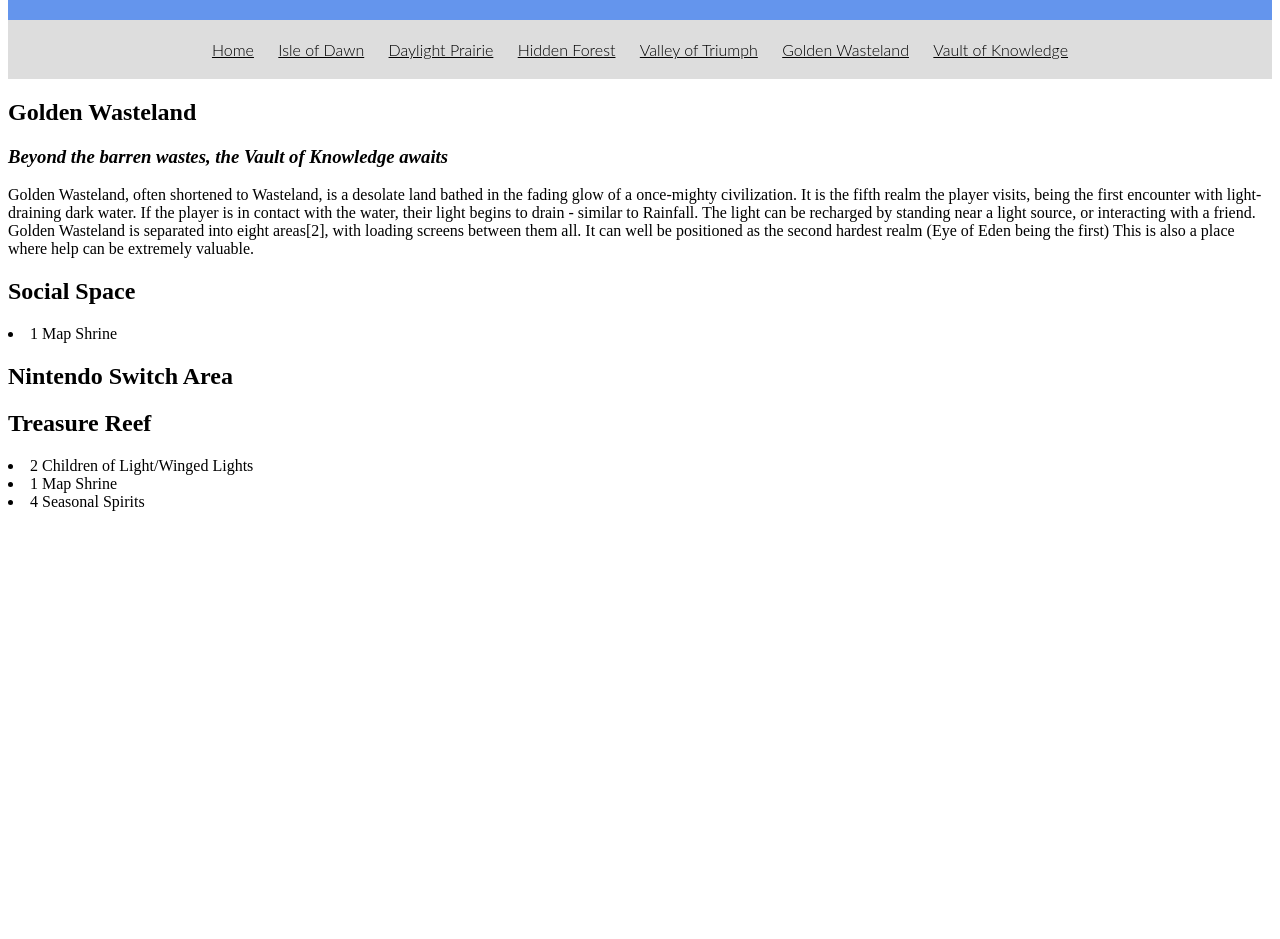
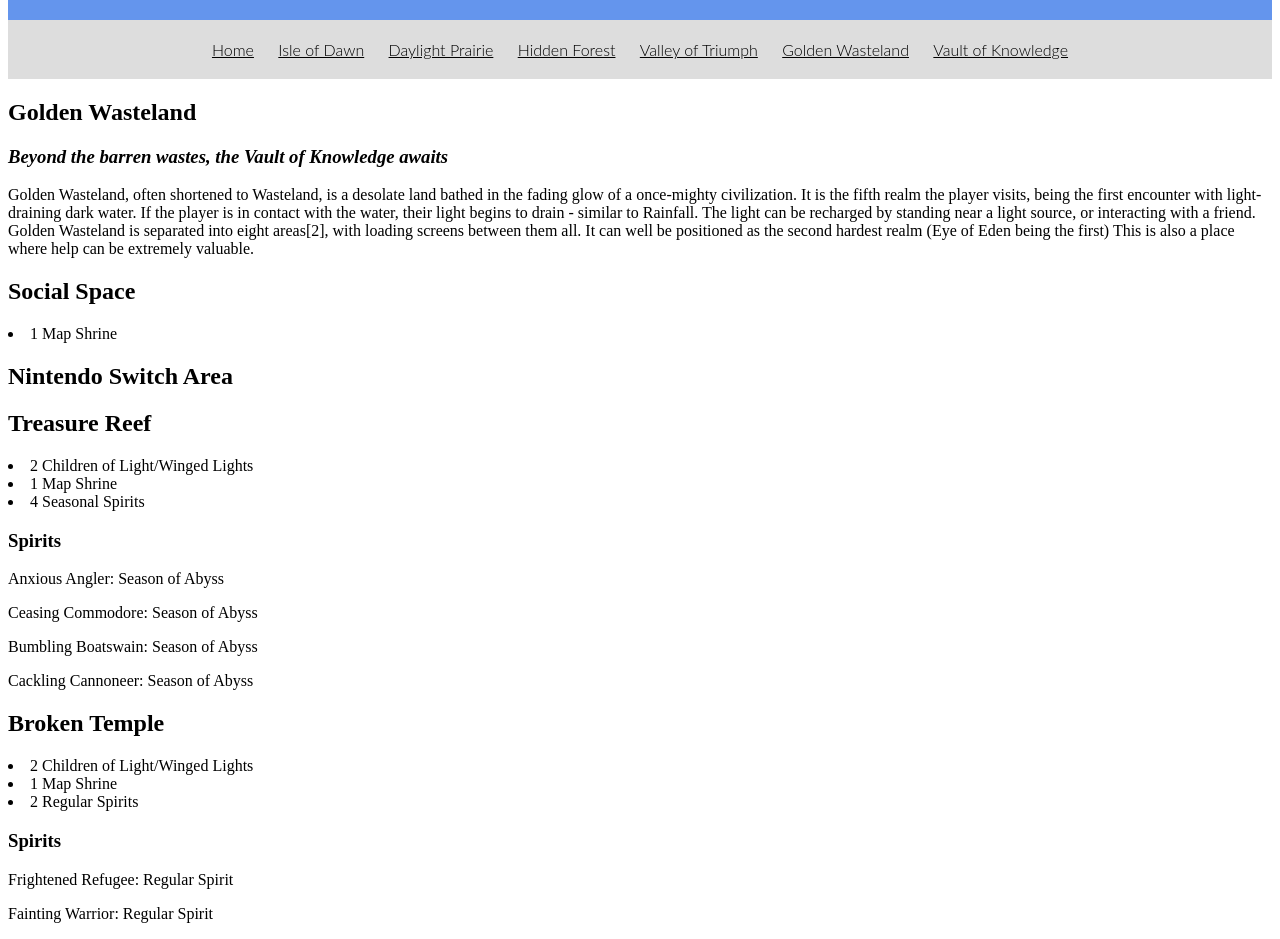
Before and after one commit to TheKathyX/ThatSkyApp, a plain HTML site: page wasteLand.html in a window 1280 px wide. Shown: the part 110-1049 px from the top of the page. Before the commit the page ends 800 px from the top, so only its background shows below. Drawn offline with Linux system fonts and the light colour scheme.

Commit message:
Added the spirits of treasure reef and broken temple

```diff
--- a/wasteLand.html
+++ b/wasteLand.html
@@ -36,14 +36,32 @@
         </section>
 
         <h2>Social Space</h2>
-        <li>1 Map Shrine</li>
+            <li>1 Map Shrine</li>
 
         <h2>Nintendo Switch Area</h2>
 
         <h2>Treasure Reef</h2>
-        <li>2 Children of Light/Winged Lights</li>
-        <li>1 Map Shrine</li>
-        <li>4 Seasonal Spirits</li>
+            <li>2 Children of Light/Winged Lights</li>
+            <li>1 Map Shrine</li>
+            <li>4 Seasonal Spirits</li>
+
+            <h3>Spirits</h3>
+                <p>Anxious Angler: Season of Abyss</p>
+                <p>Ceasing Commodore: Season of Abyss</p>
+                <p>Bumbling Boatswain: Season of Abyss</p>
+                <p>Cackling Cannoneer: Season of Abyss</p>
+
+        <h2>Broken Temple</h2>
+            <li>2 Children of Light/Winged Lights</li>
+            <li>1 Map Shrine</li>
+            <li>2 Regular Spirits</li>
+
+            <h3>Spirits</h3>
+                <p>Frightened Refugee: Regular Spirit</p>
+                <p>Fainting Warrior: Regular Spirit</p>
+
+
+
 
 
 
```
